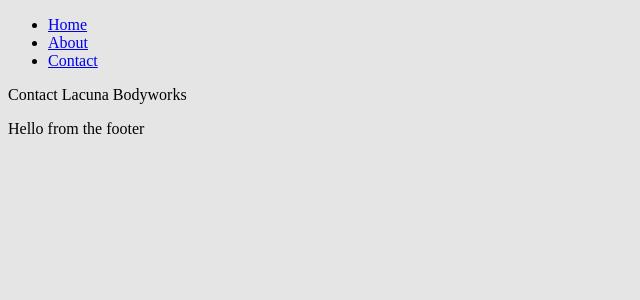
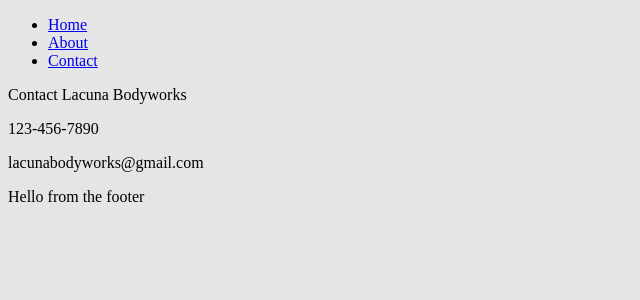
Before and after one commit to victoriarice/lacuna, a Jekyll site: the page built from contact.md, in a window 1280 px wide. Shown: the top 300 px of the page, without its empty margins (0-640 px from the left). Built offline with Jekyll 4.4.1, drawn with Linux system fonts in a browser that asks for light colours; our own code applies the rules of GitHub Pages for plain Markdown files.

Commit message:
Updated Contact

```diff
--- a/contact.md
+++ b/contact.md
@@ -5,3 +5,7 @@ position: 2
 ---
 
 Contact Lacuna Bodyworks
+
+123-456-7890
+
+lacunabodyworks@gmail.com
```
